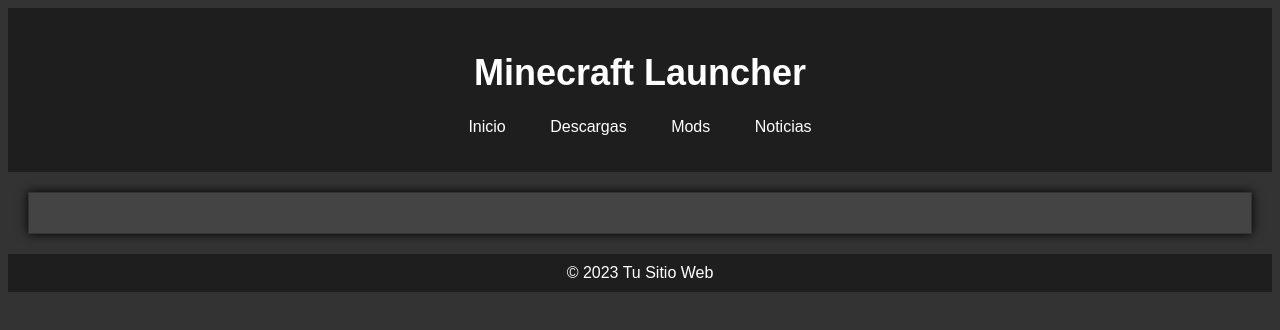
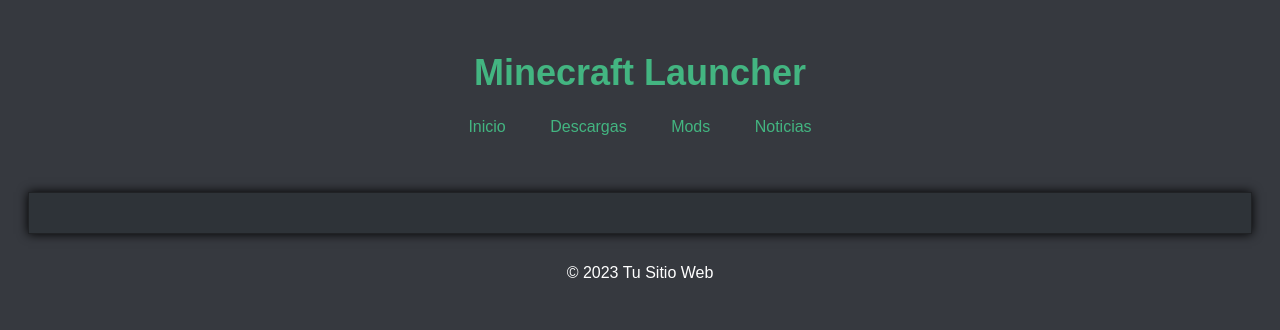
Before and after one commit to ryerdevs/DinastyCraft, a plain HTML site: page index.html in a window 1280 px wide. Drawn offline with Linux system fonts and the light colour scheme.

Commit message:
Update styles.css

```diff
--- a/styles.css
+++ b/styles.css
@@ -1,18 +1,19 @@
 /* Estilos generales */
 body {
     font-family: Arial, sans-serif;
-    background-color: #333;
+    background-color: #36393f;
     color: #fff;
 }
 
 header {
-    background-color: #1e1e1e;
+    background-color: #36393f;
     padding: 20px;
     text-align: center;
 }
 
 h1 {
     font-size: 36px;
+    color: #43b581; /* Color verde Discord */
 }
 
 nav ul {
@@ -27,7 +28,7 @@
 
 nav a {
     text-decoration: none;
-    color: #fff;
+    color: #43b581; /* Color verde Discord */
 }
 
 main {
@@ -37,13 +38,13 @@
 footer {
     text-align: center;
     padding: 10px;
-    background-color: #1e1e1e;
+    background-color: #36393f;
 }
 
-/* Estilos específicos para Minecraft */
+/* Estilos similares a Discord */
 .content {
-    background-color: #444;
+    background-color: #2e3338; /* Color de fondo similar a Discord */
     padding: 20px;
-    border: 1px solid #333;
+    border: 1px solid #202225; /* Color de borde similar a Discord */
     box-shadow: 0 0 10px #000;
 }
```
